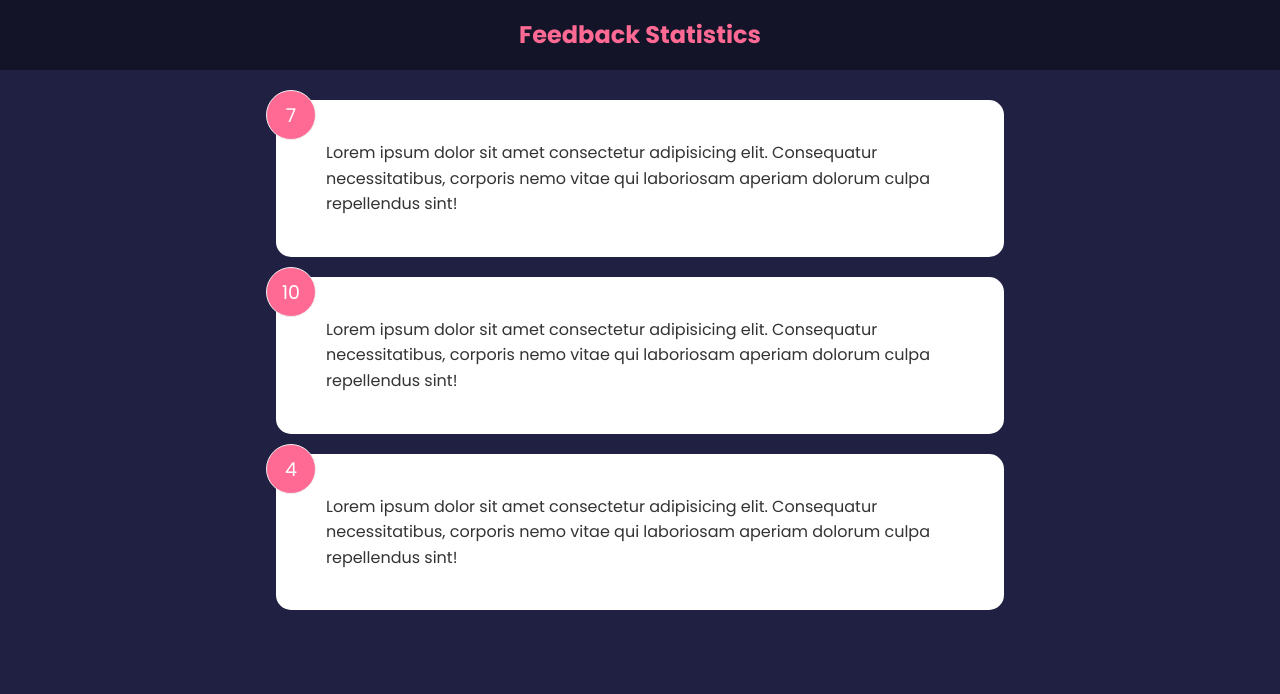
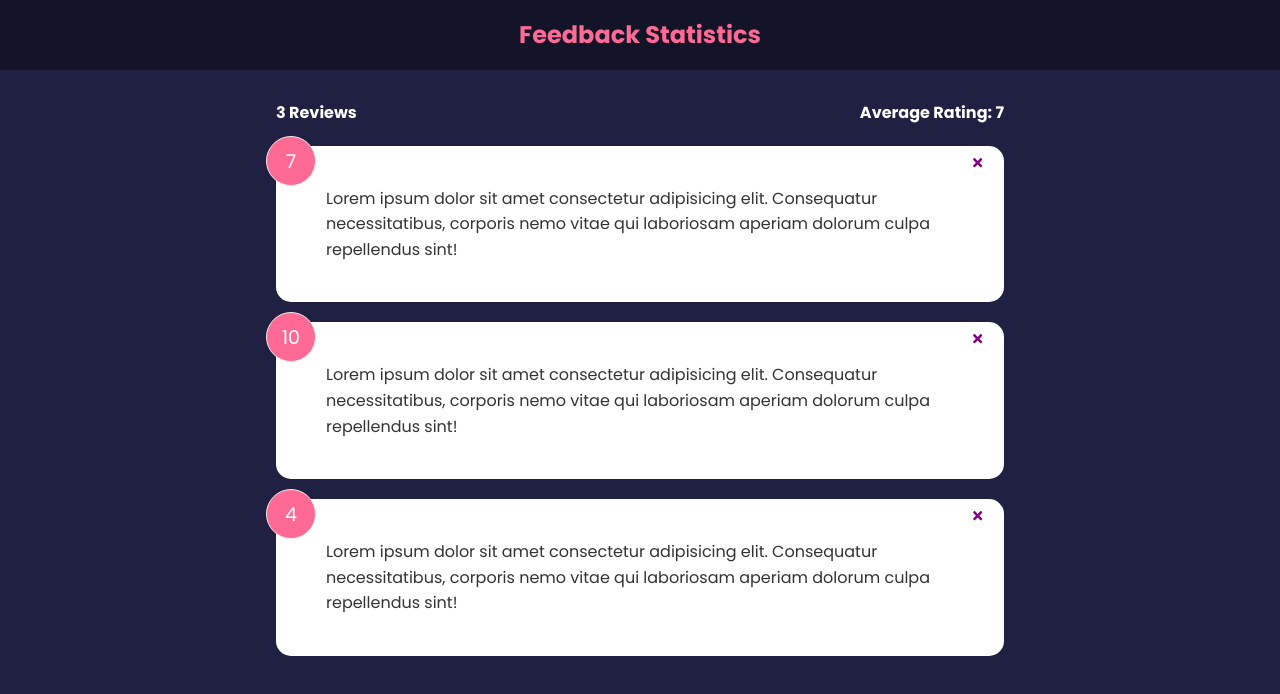
Before and after one commit to hrflkner/feedback-statistics, a React (Create React App) app: page / in a window 1280 px wide. Shown: the top 694 px of the page. Built offline with nearby package versions, Linux system fonts and the light colour scheme.

Commit message:
Prop Drilling for Delete Feedback Item

```diff
--- a/package.json
+++ b/package.json
@@ -8,6 +8,7 @@
     "@testing-library/user-event": "^13.5.0",
     "react": "^18.1.0",
     "react-dom": "^18.1.0",
+    "react-icons": "^4.3.1",
     "react-scripts": "5.0.1",
     "web-vitals": "^2.1.4"
   },
--- a/src/App.js
+++ b/src/App.js
@@ -1,16 +1,29 @@
+/* eslint-disable no-unused-vars */
 import { useState } from 'react';
 import Header from './components/Header';
+import FeedbackStats from './components/FeedbackStats';
 import FeedbackList from './components/FeedbackList';
 import FeedbackData from './data/FeedbackData';
 
 function App() {
     const [feedback, setFeedback] = useState(FeedbackData);
 
+    const deleteFeedback = (id) => {
+        if (window.confirm('Are you sure you want to delete this?')) {
+            setFeedback(feedback.filter((item) => item.id !== id));
+        }
+    };
+
     return (
         <>
             <Header />
             <div className="container">
-                <FeedbackList feedback={feedback} />
+                {/* Feedback passed down as prop */}
+                <FeedbackStats feedback={feedback} />
+                <FeedbackList
+                    feedback={feedback}
+                    handleDelete={deleteFeedback}
+                />
             </div>
         </>
     );
--- a/src/components/FeedbackItem.jsx
+++ b/src/components/FeedbackItem.jsx
@@ -1,11 +1,22 @@
-function FeedbackItem({ item }) {
+import { FaTimes } from 'react-icons/fa';
+import PropTypes from 'prop-types';
+import Card from '../shared/Card';
+
+function FeedbackItem({ item, handleDelete }) {
     return (
-        <div className="card">
+        <Card>
             {/* Feedback data props unpacked into each div in the card */}
             <div className="num-display">{item.rating}</div>
+            <button onClick={() => handleDelete(item.id)} className="close">
+                <FaTimes color="purple" />
+            </button>
             <div className="text-display">{item.text}</div>
-        </div>
+        </Card>
     );
 }
 
+FeedbackItem.proptTypes = {
+    item: PropTypes.object.isRequired,
+};
+
 export default FeedbackItem;
--- a/src/components/FeedbackList.jsx
+++ b/src/components/FeedbackList.jsx
@@ -1,6 +1,7 @@
+import PropTypes from 'prop-types';
 import FeedbackItem from './FeedbackItem';
 
-function FeedbackList({ feedback }) {
+function FeedbackList({ feedback, handleDelete }) {
     if (!feedback || feedback.length === 0) {
         return <p> No feedback available yet!</p>;
     }
@@ -9,10 +10,26 @@ function FeedbackList({ feedback }) {
         <div className="feedback-list">
             {/* Feedback Items mapped to each FeedbackItem Component as a prop */}
             {feedback.map((item) => (
-                <FeedbackItem key={item.id} item={item} />
+                <FeedbackItem
+                    key={item.id}
+                    item={item}
+                    handleDelete={handleDelete}
+                />
             ))}
         </div>
     );
 }
 
+FeedbackList.propTypes = {
+    feedback: PropTypes.arrayOf(
+        PropTypes.arrayOf(
+            PropTypes.shape({
+                id: PropTypes.number.isRequired,
+                rating: PropTypes.number.isRequired,
+                text: PropTypes.string.isRequired,
+            })
+        )
+    ),
+};
+
 export default FeedbackList;
--- /dev/null
+++ b/src/components/FeedbackStats.jsx
@@ -0,0 +1,22 @@
+import PropTypes from 'prop-types';
+
+function FeedbackStats({ feedback }) {
+    let average =
+        feedback.reduce((acc, current) => {
+            return acc + current.rating;
+        }, 0) / feedback.length;
+    average = average.toFixed(1).replace(/[.,]0$/, '');
+
+    return (
+        <div className="feedback-stats">
+            <h4>{feedback.length} Reviews</h4>
+            <h4>Average Rating: {isNaN(average) ? 0 : average}</h4>
+        </div>
+    );
+}
+
+FeedbackStats.propTypes = {
+    feedback: PropTypes.array.isRequired,
+};
+
+export default FeedbackStats;
--- /dev/null
+++ b/src/shared/Card.jsx
@@ -0,0 +1,16 @@
+import PropTypes from 'prop-types';
+
+function Card({ children, reverse }) {
+    return <div className={`card ${reverse && 'reverse'}`}>{children}</div>;
+}
+
+Card.defaultProps = {
+    reverse: false,
+};
+
+Card.propTypes = {
+    children: PropTypes.node.isRequired,
+    reverse: PropTypes.bool,
+};
+
+export default Card;
```
Also changed, not shown: 1 other file (tests, documents, lock files or other folders).
